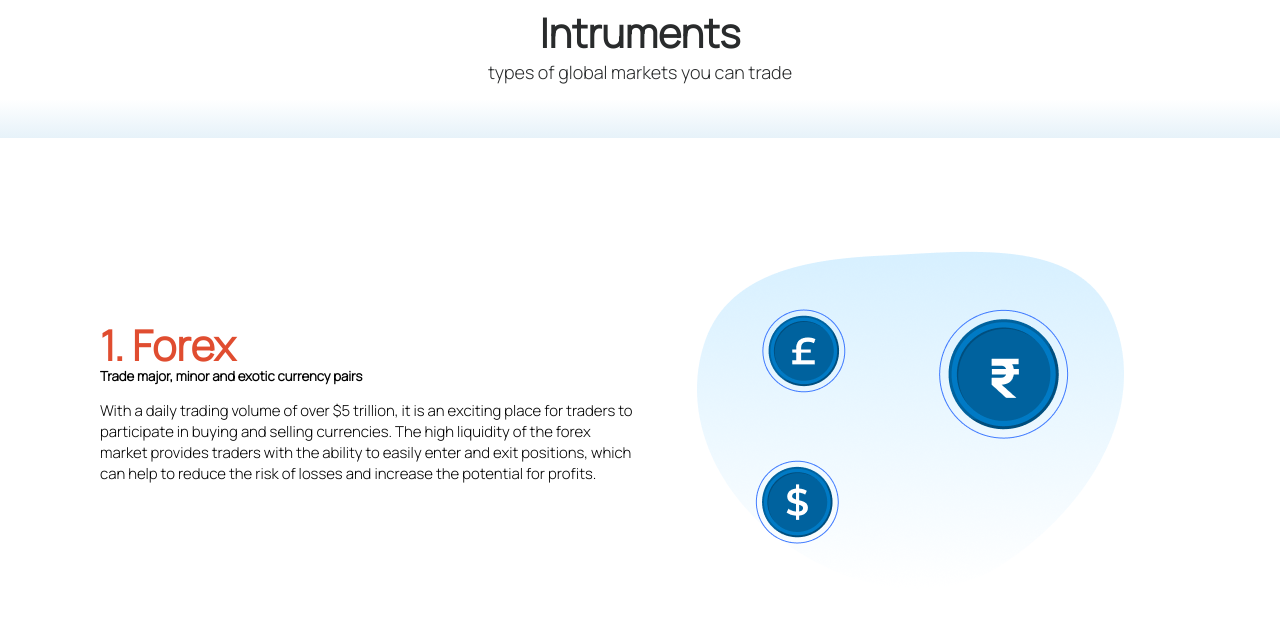
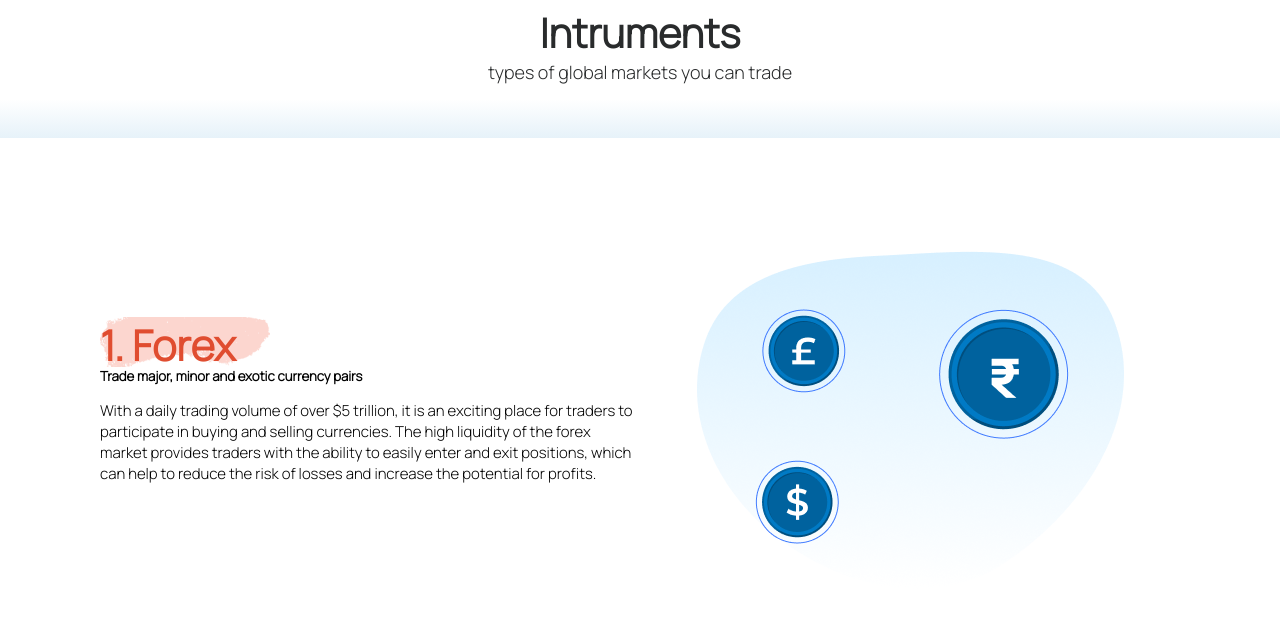
Before and after one commit to ameyjakate2001/Neolen-Frontend, a plain HTML site: page index.html in a window 1280 px wide. Shown: the part 162-800 px from the top of the page. Drawn offline with Linux system fonts and the light colour scheme; files whose address does not match are found by name.

Commit message:
bugs fixed

```diff
--- a/index.css
+++ b/index.css
@@ -2,9 +2,10 @@
     padding: 0;
     margin: 0;
     box-sizing: border-box;
-font-family: 'Manrope', sans-serif;}
+    font-family: 'Manrope', sans-serif;
+}
 
-body{
+body {
     overflow-x: hidden;
 }
 
@@ -13,6 +14,7 @@ body{
 .container {
     min-height: 100vh;
 }
+
 .Container .header>h2,
 h3,
 h4,
@@ -59,28 +61,34 @@ p {
 .contents {
     padding: 20px 100px;
 }
+
 .content-1 {
     min-height: 500px;
 }
+
 .content-dabba {
     display: flex;
     flex-direction: column;
 }
+
 .content-dabba .heading {
-  background: url('./head-background.png');
+    background: url('./images/head-background.png');
     background-size: cover;
     background-position: center;
     width: 170px;
     height: 50px;
 }
+
 .content-dabba h2 {
     font-size: 2.6em;
     font-weight: bold !important;
 }
+
 .content-dabba p {
     margin: 15px 0;
     font-size: 15px;
 }
+
 .pic-dabba img {
     height: 384px;
     width: 482px;
@@ -98,17 +106,19 @@ background-size: cover;
     background: #F1FAFF;
     padding: 120px 100px;
 }
+
 .content-dabba h3 {
     font-weight: 800;
     font-size: 40px;
     line-height: 54px;
 }
+
 .content-dabba h3 span {
     display: block;
     color: #E04D30;
 }
 
-.content-dabba .info-dabba{
+.content-dabba .info-dabba {
     width: 450px;
     padding: 20px;
     margin: 10px 0;
@@ -135,28 +145,34 @@ font-weight: 800;
     padding: 100px;
     position: relative;
 }
+
 .content {
     max-width: 700px;
     margin: auto;
     text-align: center;
 }
+
 .content h6 {
     font-size: 20px;
     line-height: 30px;
     margin-bottom: 10px;
 }
+
 .content h3 {
     font-size: 40px;
     font-weight: bold;
     margin-bottom: 10px;
 }
+
 .content p {
     font-size: 18px;
     margin-bottom: 50px;
 }
+
 .color {
     color: #E04D30;
 }
+
 .content-table {
     border-collapse: collapse;
     min-width: 100%;
@@ -195,6 +211,7 @@ td {
 .content-table tbody tr td:nth-child(2) {
     color: #4CD964;
 }
+
 .content-table tbody tr td:nth-child(3) {
     color: #FD5656;
 }
@@ -223,6 +240,7 @@ td {
 .pagination .selected {
     background: #ace4fd;
 }
+
 .number {
     width: 15%;
     margin: 10px;
@@ -239,6 +257,7 @@ td {
 .footer {
     margin-top: 30px;
 }
+
 .footer-dabba {
     height: 500px;
     padding: 100px;
@@ -246,29 +265,35 @@ height: 500px;
     color: #fff;
     position: relative;
 }
+
 .footer-dabba img {
     width: 49px;
     height: 78px;
     position: absolute;
-  top:20px;
-  right:20px;
+    top: 20px;
+    right: 20px;
 }
+
 .footer-dabba h6 {
     font-size: 16px;
     margin-bottom: 10px;
 }
+
 .footer-dabba h3 {
     font-size: 40px;
     margin-bottom: 10px;
 }
+
 .footer-dabba p {
     font-size: 16px;
     margin-bottom: 30px;
 }
+
 .last {
     background: #1099EE;
     height: 40px;
 }
+
 button {
     height: 53px;
     font-weight: 600;
```
Lines whose indentation alone changed are shown as unchanged.
